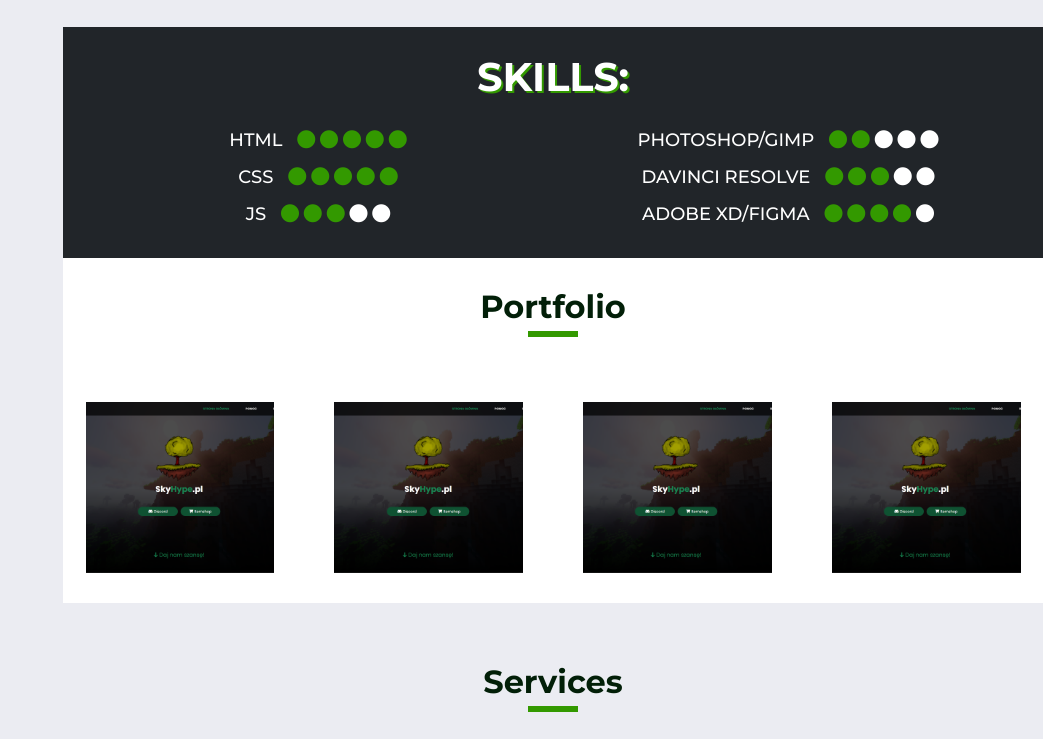
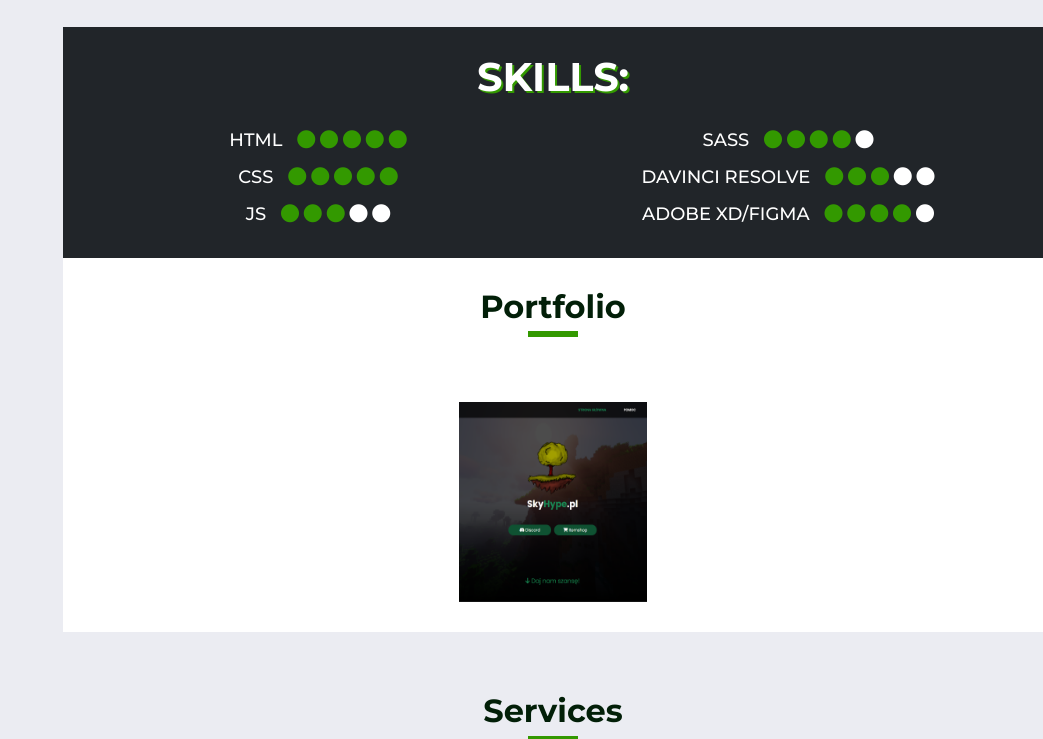
Before and after one commit to PoProstuKolo/Portfolio, a plain HTML site: page index.html in a window 1280 px wide. Shown: the part 1440-2179 px from the top of the page, without its empty margins (237-1280 px from the left). Drawn offline with nearby package versions, Linux system fonts and the light colour scheme.

Commit message:
Add files via upload

```diff
--- a/index.html
+++ b/index.html
@@ -52,7 +52,7 @@
                 <div class="underline"></div>
             </div>
             <div class="container text-center mt-5">
-                <h3 class="pre-text" data-aos="zoom-in" data-aos-delay="250">I'm Kacper Kołaczyk and I have been web
+                <h3 class="pre-text" data-aos="zoom-in" data-aos-delay="250">I'm Kacper and I have been web
                     development for 3 years. I do not treat it as my job, but as a passion. I attach the greatest
                     importance to each project and correct the smallest detail. I try to make each of my clients as
                     satisfied as possible</h3>
@@ -92,11 +92,12 @@
                                     </p>
                                 </div>
                                 <div class="col-12 col-md-6 d-flex flex-column align-items-center">
-                                    <p class="skills-item">photoshop/gimp <span class="ps-3 skill-check"><i
+                                    <p class="skills-item">sass <span class="ps-3 skill-check"><i
+                                                class="fa-solid fa-circle"></i> <i class="fa-solid fa-circle"></i> <i
                                                 class="fa-solid fa-circle"></i> <i
-                                                class="fa-solid fa-circle"></i></span> <i
-                                            class="fa-solid fa-circle"></i> <i class="fa-solid fa-circle"></i> <i
-                                            class="fa-solid fa-circle"></i></p>
+                                                class="fa-solid fa-circle"></i></span>
+                                        <i class="fa-solid fa-circle"></i>
+                                    </p>
                                     <p class="skills-item">davinci resolve <span class="ps-3 skill-check"><i
                                                 class="fa-solid fa-circle"></i> <i class="fa-solid fa-circle"></i>
                                             <i class="fa-solid fa-circle"></i></span> <i class="fa-solid fa-circle"></i>
@@ -123,25 +124,7 @@
                 <div class="underline"></div>
             </div>
             <div class="conatiner py-5">
-                <div class="row">
-                    <div class="col-12 col-sm-6 col-lg-3 px-5 mt-5">
-                        <div class="portfolio-item">
-                            <a href="./websites/skyhype.pl/index.html"><img src="./img/SkyHype.pl.png" alt=""
-                                    class="img-fluid img-portfolio portfolio-skyhype"></a>
-                        </div>
-                    </div>
-                    <div class="col-12 col-sm-6 col-lg-3 px-5 mt-5">
-                        <div class="portfolio-item">
-                            <a href="./websites/skyhype.pl/index.html"><img src="./img/SkyHype.pl.png" alt=""
-                                    class="img-fluid img-portfolio portfolio-skyhype"></a>
-                        </div>
-                    </div>
-                    <div class="col-12 col-sm-6 col-lg-3 px-5 mt-5">
-                        <div class="portfolio-item">
-                            <a href="./websites/skyhype.pl/index.html"><img src="./img/SkyHype.pl.png" alt=""
-                                    class="img-fluid img-portfolio portfolio-skyhype"></a>
-                        </div>
-                    </div>
+                <div class="row justify-content-center">
                     <div class="col-12 col-sm-6 col-lg-3 px-5 mt-5">
                         <div class="portfolio-item">
                             <a href="./websites/skyhype.pl/index.html"><img src="./img/SkyHype.pl.png" alt=""
@@ -224,7 +207,7 @@
         </section>
     </main>
     <footer class="text-center py-3">
-        <p> &copy; Kacper "Koło" Kołaczyk | 2022 &copy;</p>
+        <p> &copy; PoProstuKoło | 2022 &copy;</p>
     </footer>
 
 
--- a/scss/style.scss
+++ b/scss/style.scss
@@ -4,6 +4,7 @@ body {
 	font-family: 'Montserrat', sans-serif;
 	background-color: #ebecf2;
 	position: relative;
+	overflow-x: hidden;
 }
 
 hr {
@@ -516,7 +517,7 @@ footer {
 	}
 
 	footer {
-		font-size: 1.2rem;
+		font-size: 1.5rem;
 		position: fixed;
 		bottom: 5px;
 		left: 40px;
@@ -561,7 +562,8 @@ footer {
 			z-index: 5;
 
 			.img-portfolio {
-				min-width: 350px;
+				min-width: 375px;
+				min-height: 200px;
 				transition: transform 0.3s ease-in-out;
 				transform: translateY(0);
 			}
@@ -587,3 +589,20 @@ footer {
 .sidebar-show {
 	left: 0;
 }
+
+/* width */
+::-webkit-scrollbar {
+	width: 15px;
+}
+
+::-webkit-scrollbar-track {
+	background: #888;
+}
+
+::-webkit-scrollbar-thumb {
+	background: #555;
+}
+
+::-webkit-scrollbar-thumb:hover {
+	background: #339900;
+}
```
Also changed, not shown: css/style.css, 1 other file.
